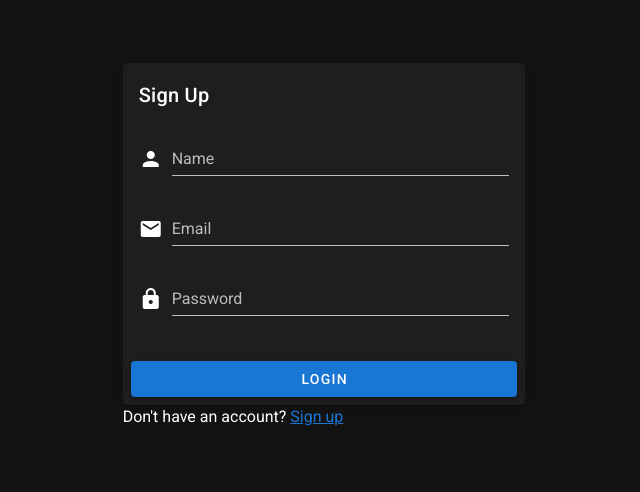
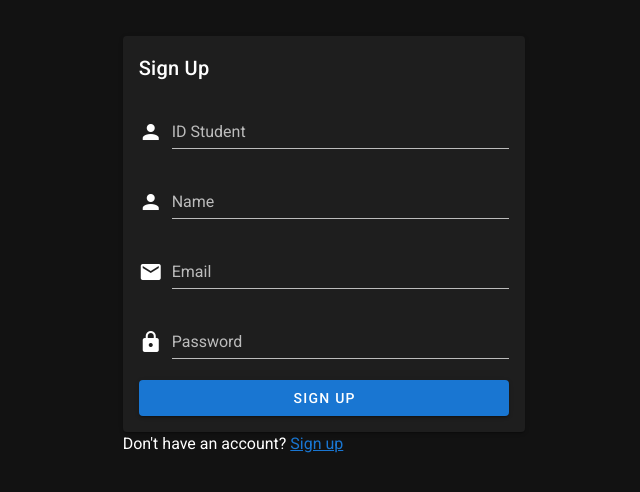
Before and after one commit to raduu-m/HackITAll-App, a Nuxt app in the folder template-nuxtjs/: page /Signup in a window 1280 px wide. Shown: the part 146-638 px from the top of the page, without its empty margins (316-956 px from the left). Built offline with nearby package versions, Linux system fonts and the light colour scheme.

Commit message:
Added interface for frontend and backend auth

```diff
--- a/template-nuxtjs/pages/Login.vue
+++ b/template-nuxtjs/pages/Login.vue
@@ -7,7 +7,7 @@
               <v-card>
                 <v-card-title class="text-center">Login</v-card-title>
                 <v-card-text>
-                  <v-form>
+                  <v-form @submit.prevent="submitForm">
                     <v-text-field
                       v-model="email"
                       label="Email"
@@ -22,11 +22,10 @@
                       type="password"
                       required
                     ></v-text-field>
+                    <!-- Make the button full like the card -->
+                    <v-btn color="primary" block type="submit">Login</v-btn>
                   </v-form>
                 </v-card-text>
-                <v-card-actions>
-                  <v-btn color="primary" block>Login</v-btn>
-                </v-card-actions>
               </v-card>
               <div>
                 <p>Don't have an account? <nuxt-link to="/signup">Sign up</nuxt-link></p>
@@ -53,6 +52,24 @@
           password: '',
         }
       },
-
+      methods:{
+        submitForm(){
+          console.log('/api/user/login/' + this.email + '/' + this.password);
+          this.$axios.$post('/api/user/login/' + this.email + '/' + this.password).then((response) => {
+              // Save the response to the store
+              localStorage.setItem('user', JSON.stringify({
+                id: response.id,
+                name: response.name,
+                email: response.email,
+                password: response.password,
+                balance: response.balance,
+              }))
+              // Redirect to the home page
+              this.$router.push('/')
+            }).catch(error => {
+              console.log(error);
+            })
+        }
+      }
     }
   </script>
--- a/template-nuxtjs/pages/Signup.vue
+++ b/template-nuxtjs/pages/Signup.vue
@@ -7,7 +7,14 @@
               <v-card>
                 <v-card-title class="text-center">Sign Up</v-card-title>
                 <v-card-text>
-                  <v-form>
+                  <v-form @submit.prevent="submitForm">
+                    <v-text-field
+                      v-model="id"
+                      label="ID Student"
+                      prepend-icon="mdi-account"
+                      type="id"
+                      required
+                    ></v-text-field>
                     <v-text-field
                       v-model="name"
                       label="Name"
@@ -29,11 +36,10 @@
                       type="password"
                       required
                     ></v-text-field>
+                    <!-- Make the button full like the card -->
+                    <v-btn color="primary" block type="submit">Sign up</v-btn>
                   </v-form>
                 </v-card-text>
-                <v-card-actions>
-                  <v-btn color="primary" block>Login</v-btn>
-                </v-card-actions>
               </v-card>
               <div>
                 <p>Don't have an account? <nuxt-link to="/signup">Sign up</nuxt-link></p>
@@ -55,10 +61,54 @@
       layout: "no-layout",
       data() {
         return {
+          name: '',
+          id: '',
           email: '',
           password: '',
         }
       },
+      methods:{
+        submitForm(){
+          try{
+            // send data as json
+            const response = this.$axios.$post('/api/user', JSON.stringify(
+              {
+                id: this.id,
+                name: this.name,
+                email: this.email,
+                password: this.password,
+                balance: 0.0
+              }
+            ), {
+              headers: {
+                'Content-Type': 'application/json'
+              }
+            })
+            console.log(
+              JSON.stringify(
+                {
+                  name: this.name,
+                  id: this.id,
+                  email: this.email,
+                  password: this.password
+                }
+              )
+            )
+            // Store this in local storage
+            localStorage.setItem('user', JSON.stringify({
+                id: this.id,
+                name: this.name,
+                email: this.email,
+                password: this.password,
+                balance: 0.0
+              }))
 
+            // Redirect to the home page
+            this.$router.push('/')
+          }catch(err){
+            console.log(err)
+          }
+      }
     }
+  }
   </script>
--- a/template-nuxtjs/pages/index.vue
+++ b/template-nuxtjs/pages/index.vue
@@ -29,10 +29,18 @@
 <script>
 export default {
   name: 'Home',
+  mounted() {
+    // Get from the local storage
+    const user = JSON.parse(localStorage.getItem('user'))
+    if (user) {
+      this.username = user.name
+      this.balance = user.balance
+    }
+  },
   data() {
     return {
-      username: 'John Doe',
-      balance: 5000,
+      username: '',
+      balance: 0.0,
       transactions: [
         { title: 'Payment Received', date: 'April 1, 2023' },
         { title: 'Payment Sent', date: 'March 28, 2023' },
```
Also changed, not shown: 2 other files (tests, documents, lock files or other folders).
